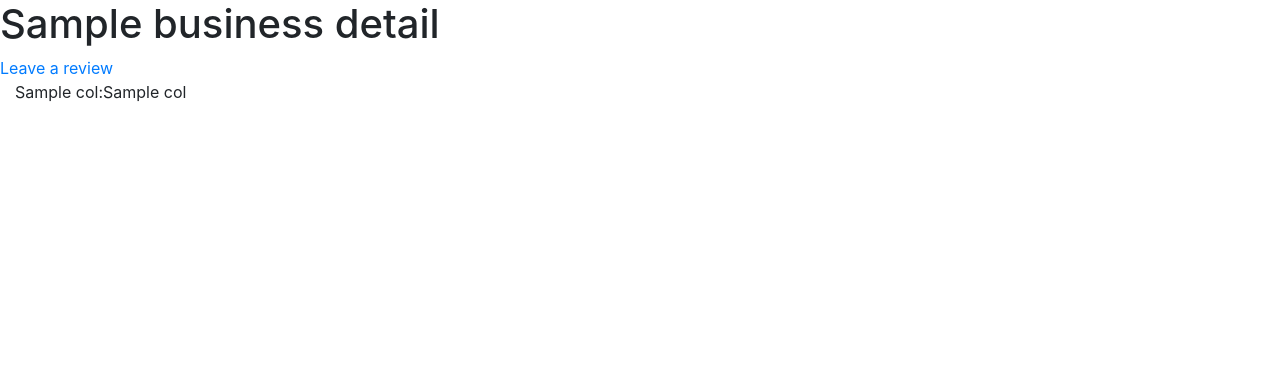
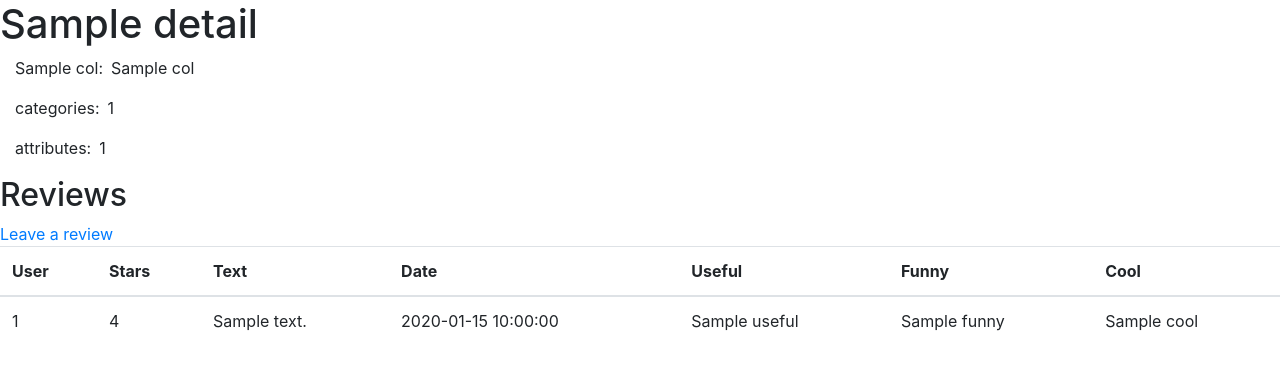
Before and after one commit to connie-ho/data-bites, a Flask app: template app/templates/business.html in a window 1280 px wide. Shown: the part 58-428 px from the top of the page. Run offline with Flask 2, Linux system fonts and the light colour scheme; the template is opened without the code that fills it: most values are stand-ins (such as "Sample title", 1, 10 or a date in 2020); some libraries are stand-ins or nearby versions.

Commit message:
add review functionality

```diff
--- a/app/app.py
+++ b/app/app.py
@@ -2,6 +2,9 @@ import os
 from flask import Flask, render_template, request, redirect
 from flask_mysqldb import MySQL
 from dotenv import load_dotenv
+from datetime import datetime
+from random import randint, choice
+import string
 
 from werkzeug.exceptions import default_exceptions, HTTPException, InternalServerError
 from werkzeug.security import check_password_hash, generate_password_hash
@@ -38,13 +41,23 @@ def create_account():
     if request.method == 'POST':
         # Fetch form data
         userDetails = request.form
-        name = userDetails['name']
-        email = userDetails['email']
+        first_name = userDetails['first_name'].lower()
+        last_name = userDetails['last_name'].lower()
+
+        if not (first_name and last_name):
+            return 'Error, must fill out all fields'
+        user_id = first_name[0] + last_name[:10] + str(datetime.today().year)
+
+        remaining_length = 22 - len(user_id)
+        for _ in range(remaining_length):
+            user_id += str(randint(0,9))
+
+
         cursor = mysql.connection.cursor()
-        cursor.execute("INSERT INTO users(name, email) VALUES(%s, %s)",(name, email))
+        cursor.execute("INSERT INTO Users(user_id, name, yelping_since) VALUES(%s,%s,%s)",(user_id, first_name, str(datetime.today())))
         mysql.connection.commit()
         cursor.close()
-        return redirect('/')
+        return f"Account created userid: {user_id}"
     return render_template('create-account.html')
 
 @app.route('/search', methods=["GET", "POST"])
@@ -55,29 +68,24 @@ def search():
         location = request.form.get("location")
         city = ""
         state = ""
+
+        if not (name or categories or location):
+            return 'Error: at least one field must be filled'
+
         if location:
-            location_arr = location.split(", ")
-            city = location_arr[0]
-            if len(location_arr) > 1:
-                state = location_arr[1]
-
-        # TODO: CLEANUP CATEGORIES
-        if not (name or categories or city or state):
-            return 'Error'
+            location = location.split(",")
+            city = location[0]
+            if len(location) > 1:
+                state = location[1]
 
         # execute query
         cursor = mysql.connection.cursor()
-        # create a view for stars and review count
         query = """
-        SELECT business_id, name, AVG(reviews.stars), count(review_id) FROM Businesses
-            LEFT JOIN Reviews USING(business_id) """
+            SELECT business_id, name, stars, review_count, categories FROM Businesses
+            LEFT JOIN Categories USING(business_id)
+            WHERE """
 
-        if categories and len(categories):
-            query += "LEFT JOIN Categories USING(business_id) "
-
-        query += "WHERE "
         values = []
-
         where_count = 0
 
         if name:
@@ -86,22 +94,42 @@ def search():
             where_count += 1
 
         if city:
-            query += "AND city=%s " if where_count else "city=%s "
+            if where_count:
+                query += "AND "
+            query += "city=%s " if where_count else "city=%s "
             values.append(city)
             where_count += 1
 
         if state:
-            query += "AND state=%s " if where_count else "state=%s "
+            if where_count:
+                query += "AND "
+            query += "state=%s " if where_count else "state=%s "
             values.append(state)
             where_count += 1
 
-        # TODO: categories
-
-        query += "GROUP BY business_id"
+        if categories:
+            if where_count:
+                query += "AND "
+            query += "categories IN (%s) "
+            values.append(categories)
+            where_count += 1
 
         res = cursor.execute(query, values)
         if res > 0:
-            businesses = cursor.fetchall()
+            data = cursor.fetchall()
+            businesses = {}
+            for row in data:
+                businesses[row[0]] = {
+                    'name': row[1],
+                    'avg_stars': row[2],
+                    'review_count': row[3]
+                }
+
+                if 'categories' in businesses[row[0]]:
+                    businesses[row[0]]['categories'].append(row[4])
+                else:
+                    businesses[row[0]]['categories'] = [row[4]]
+
             cursor.close()
             return render_template('search-results.html', businesses=businesses)
         else:
@@ -114,20 +142,81 @@ def search():
 @app.route('/<business_id>')
 def business(business_id):
     cursor = mysql.connection.cursor()
-    #TODO: display all business attributes by joining tables
-    query = """
-    SELECT * FROM Businesses
-    LEFT JOIN Reviews USING(business_id)
-    WHERE business_id=%s"""
+    data = {}
+
+    query = "SELECT name, stars, review_count, address, city, state, postal_code FROM Businesses WHERE business_id=%s"
+    res = cursor.execute(query,[business_id])
+
+    data["business_id"] = business_id
+
+    if res > 0:
+        columns = cursor.description
+        details = [{columns[index][0]:column for index, column in enumerate(value)} for value in cursor.fetchall()][0]
+        details['address'] = f"{details['address']}, {details['city']} {details['state']}, {details['postal_code']}"
+        del details['city']
+        del details['state']
+        del details['postal_code']
+        data['details'] = details
+
+    query = "SELECT user_id, stars, text, date, useful, funny, cool FROM Reviews WHERE business_id=%s"
     res = cursor.execute(query,[business_id])
     if res > 0:
         columns = cursor.description
-        business_details = [{columns[index][0]:column for index, column in enumerate(value)} for value in cursor.fetchall()]
+        reviews = [{columns[index][0]:column for index, column in enumerate(value)} for value in cursor.fetchall()]
+        data['reviews'] = reviews
+
+    # add on other attributes e.g. ambience once ready
+    query = "SELECT attribute as attributes FROM Attributes WHERE business_id=%s"
+    res = cursor.execute(query,[business_id])
+    if res > 0:
+        attributes = cursor.fetchall()
+        data['attributes'] = attributes
+
+    query = "SELECT categories FROM Categories WHERE business_id=%s"
+    res = cursor.execute(query,[business_id])
+    if res > 0:
+        categories = cursor.fetchall()
+        data['categories'] = categories
+
+    cursor.close()
+    return render_template('business.html', data=data)
+
+
+@app.route('/<business_id>/review', methods=["GET", "POST"])
+def review(business_id):
+    if request.method == "POST":
+        review = request.form
+        user_id = review['user_id']
+        stars = int(review['stars'])
+        text = review['text']
+
+        if not(user_id and stars and text):
+            return "Error: all fields must be filled"
+
+        review_id = ''.join(choice(string.ascii_uppercase + string.digits) for _ in range(22))
+
+        # add the review
+        cursor = mysql.connection.cursor()
+        cursor.execute("INSERT INTO Reviews(business_id, user_id, review_id, stars, text, date) VALUES(%s,%s,%s,%s,%s, %s)",(business_id, user_id, review_id, stars, text, str(datetime.today())))
+        mysql.connection.commit()
+        # update the review and star count
+        query = "SELECT review_count, stars FROM Businesses WHERE business_id=%s"
+        cursor.execute(query, [business_id])
+
+        business = cursor.fetchone()
+        review_count = int(business[0])
+        avg_stars = int(business[1])
+
+        review_count += 1
+        new_stars = round(((review_count - 1) * avg_stars + stars) / review_count)
+        query = "UPDATE Businesses SET review_count=%s, stars=%s WHERE business_id=%s"
+        cursor.execute(query,[review_count, new_stars, business_id])
+        mysql.connection.commit()
+
         cursor.close()
-        return render_template('business.html', business_details=business_details[0])
-    else:
-        cursor.close()
-        return 'Sorry there was an error'
+        return redirect(f'/{business_id}')
+
+    return render_template('review.html', business_id=business_id)
 
 def errorhandler(e):
     """Handle error"""
@@ -135,12 +224,6 @@ def errorhandler(e):
         e = InternalServerError()
     return 'Error'
 
-@app.route('/<business_id>/review', methods=["GET", "POST"])
-def review(business_id):
-    if request.method == "POST":
-        pass
-    return render_template('review.html', business_id=business_id)
-
 # Listen for errors
 for code in default_exceptions:
     app.errorhandler(code)(errorhandler)
--- a/app/templates/business.html
+++ b/app/templates/business.html
@@ -1,17 +1,58 @@
 {% extends "layout.html" %}
 
 {% block title %}
-Search Results
+data['details']['name']
 {% endblock %}
 
 {% block main %}
-    <h1>{{ business_details['name'] }}</h1>
-    <a href=/{{business_details["business_id"]}}/review>Leave a review</a>
+    <h1>{{ data['details']['name'] }}</h1>
 
-    {% for col in business_details %}
-        <div class="d-flex col">
-            <p>{{col}}: </p>
-            <p>{{business_details[col]}}</p>
-        </div>
+    {% for col in data['details'] %}
+    <div class="d-flex col">
+        <p class="mr-2"> {{col}}:</p>
+        <p>{{data['details'][col]}}</p>
+    </div>
     {% endfor %}
+    <div class="d-flex col">
+        <p class="mr-2">categories:</p>
+        {% for elem in data['categories'] %}
+            <p class="mr-2">{{elem[0]}}</p>
+        {% endfor %}
+    </div>
+    <div class="d-flex col">
+        <p class="mr-2">attributes:</p>
+        {% for elem in data['attributes'] %}
+            <p class="mr-2">{{elem[0]}}</p>
+        {% endfor %}
+    </div>
+
+    <h2>Reviews</h2>
+    <a href=/{{data["business_id"]}}/review>Leave a review</a>
+    <table class="table">
+        <thead>
+            <tr>
+                <th>User</th>
+                <th>Stars</th>
+                <th>Text</th>
+                <th>Date</th>
+                <th>Useful</th>
+                <th>Funny</th>
+                <th>Cool</th>
+            </tr>
+        </thead>
+
+        <tbody>
+            {% for review in data['reviews'] %}
+            <tr>
+                <td>{{review['user_id']}}</td>
+                <td>{{review['stars']}}</td>
+                <td>{{review['text']}}</td>
+                <td>{{review['date']}}</td>
+                <td>{{review['useful']}}</td>
+                <td>{{review['funny']}}</td>
+                <td>{{review['cool']}}</td>
+            </tr>
+            {% endfor %}
+        </tbody>
+    <table>
 {% endblock %}
--- a/app/templates/create-account.html
+++ b/app/templates/create-account.html
@@ -2,9 +2,9 @@
 
 {% block main %}
 <form method="POST" action="">
-    Name <input type="text" name="name" />
+    First Name <input type="text" name="first_name" />
     <br>
-    Email <input type="email" name="email" />
+    Last Name <input type="text" name="last_name" />
     <br>
     <input type="submit">
 </form>
--- a/app/templates/review.html
+++ b/app/templates/review.html
@@ -5,7 +5,7 @@ Leave a review
 {% endblock %}
 
 {% block main %}
-<h1>Leave a review for {{business_id}}</h1>
+<h1>Leave a review</h1>
 <form method="POST" action="">
     <div class="pt-3">
         user_id <input type="text" name="user_id" />
--- a/app/templates/search.html
+++ b/app/templates/search.html
@@ -10,10 +10,10 @@ Search For A Business By:
         Name <input type="text" name="name" />
     </div>
     <div class="pt-3">
-        Location <input type="text" placeholder="city, state abbreviation" name="location" />
+        Location <input type="text" placeholder="city,state abbreviation" name="location" />
     </div>
     <div class="pt-3">
-        Categories <input type="text" name="category" />
+        Categories <input type="text" placeholder="cat1,cat2..." name="categories" />
     </div>
     <div class="pt-3" >
         <input type="submit">
--- a/scripts/load_keys.sql
+++ b/scripts/load_keys.sql
@@ -13,6 +13,8 @@ ALTER TABLE Users
     ADD PRIMARY KEY (user_id),
     ADD CONSTRAINT check_year_started CHECK(YEAR(yelping_since) >= 2004 AND YEAR(yelping_since) <= 2100),
     ADD CONSTRAINT check_user_average_stars CHECK(average_stars >= 0 AND average_stars <= 5);
+INSERT INTO Users (user_id, name, yelping_since)
+Values ('data_bites_guest_user', 'guest', NOW());
 
 select 'Alter User_Elite' as '';
 DELETE FROM User_Elite WHERE elite = 0;
@@ -57,7 +59,8 @@ select 'Alter Reviews' as '';
 DELETE FROM Reviews WHERE business_id NOT IN (SELECT business_id from Businesses);
 ALTER TABLE Reviews ADD PRIMARY KEY (review_id),
     ADD FOREIGN KEY (business_id) REFERENCES Businesses(business_id),
-    ADD FOREIGN KEY (user_id) REFERENCES Users(user_id);
+    ADD FOREIGN KEY (user_id) REFERENCES Users(user_id)
+    ADD UNIQUE (business_id, user_id);
 
 select 'Alter Business_Hours' as '';
 DELETE FROM Business_Hours WHERE business_id NOT IN (SELECT business_id from Businesses);
--- a/scripts/queries.sql
+++ b/scripts/queries.sql
@@ -1,7 +1,6 @@
-SELECT business_id, name, AVG(reviews.stars) AS avg_stars, count(review_id) AS num_reviews FROM Businesses
-    LEFT JOIN Reviews USING(business_id)
+SELECT business_id, name, review_count, stars, categories FROM Businesses
     LEFT JOIN Categories USING(business_id)
-    WHERE city="Boulder" AND state="CO"
+    WHERE city="Boulder" AND state="CO" and categories IN ("Food,Restaurants")
     GROUP BY business_id;
 
 SELECT * FROM Businesses
```
Also changed, not shown: app/templates/search-results.html (+4 -3 lines), scripts/create_tables.sql (+22 -22 lines).
